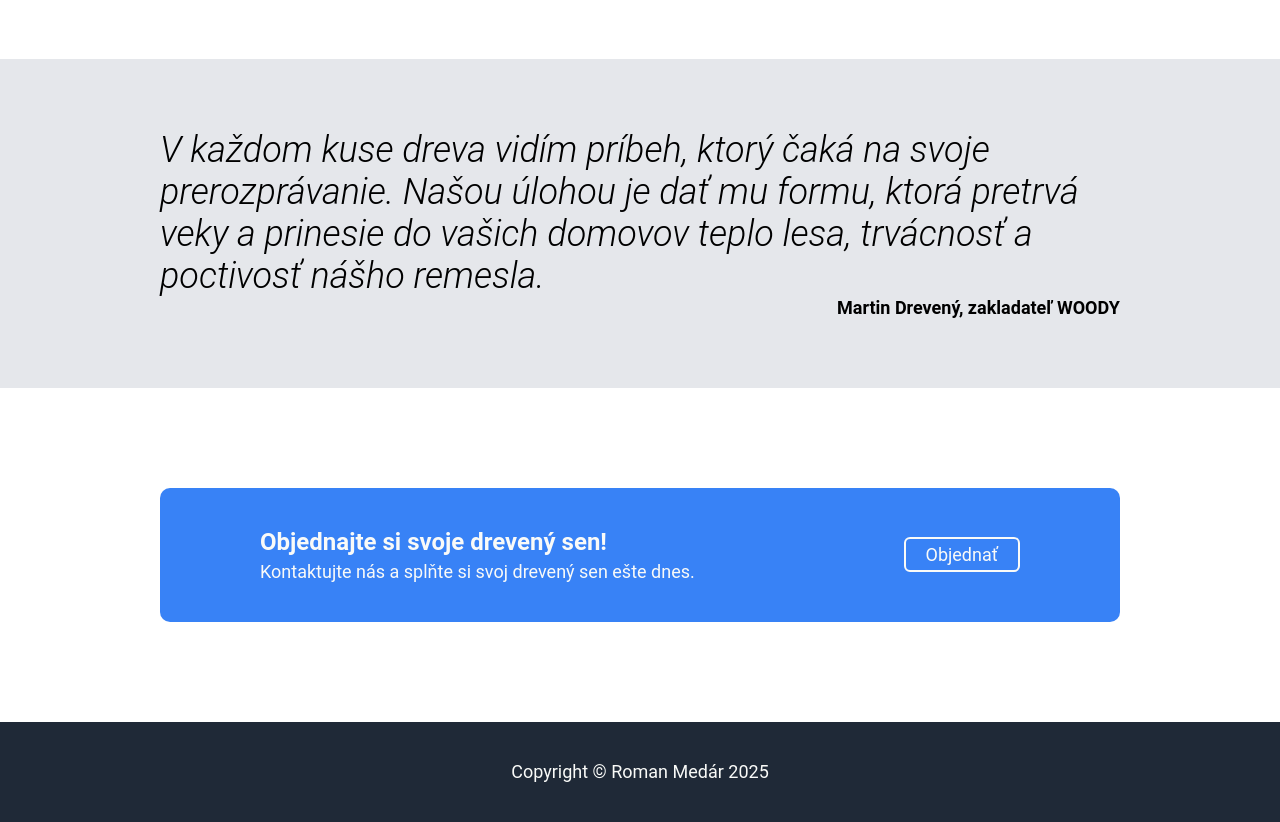
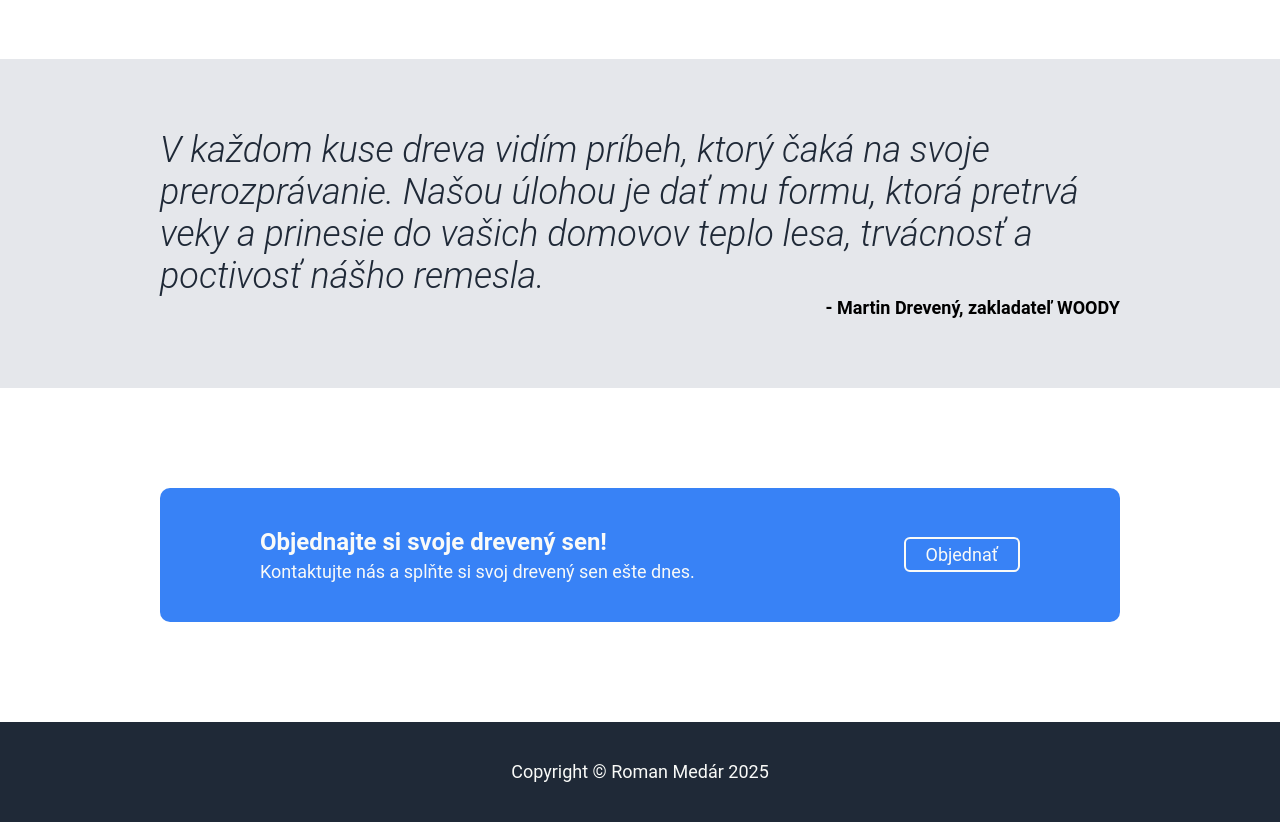
Before and after one commit to roman1325dev/basics-portfolio, a plain HTML site: page index.html in a window 1280 px wide. Shown: the part 820-1642 px from the top of the page. Drawn offline with Linux system fonts and the light colour scheme.

Commit message:
Complete and done

```diff
--- a/index.html
+++ b/index.html
@@ -58,7 +58,7 @@
             <div class="citat-sec">
                 <div class="citat">
                     <div class="text-citatu">V každom kuse dreva vidím príbeh, ktorý čaká na svoje prerozprávanie. Našou úlohou je dať mu formu, ktorá pretrvá veky a prinesie do vašich domovov teplo lesa, trvácnosť a poctivosť nášho remesla.</div>
-                    <div class="autor-citatu">Martin Drevený, zakladateľ WOODY</div>
+                    <div class="autor-citatu">- Martin Drevený, zakladateľ WOODY</div>
                 </div>
             </div>
             <div class="action">
--- a/style.css
+++ b/style.css
@@ -135,6 +135,7 @@ h2 {
 
 .text-citatu {
     font-style: italic;
+    color: #1f2937;
     font-size: 36px;
     font-weight: 300;
 }
```
